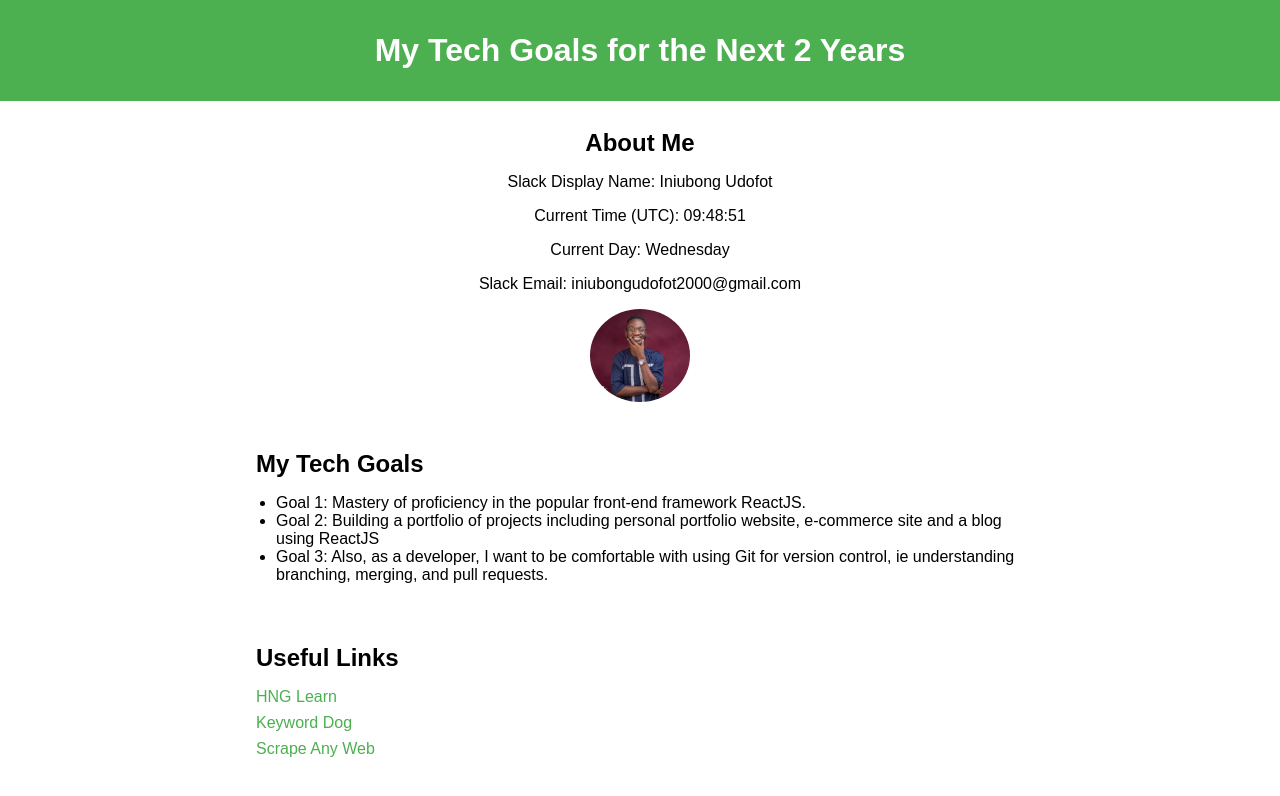
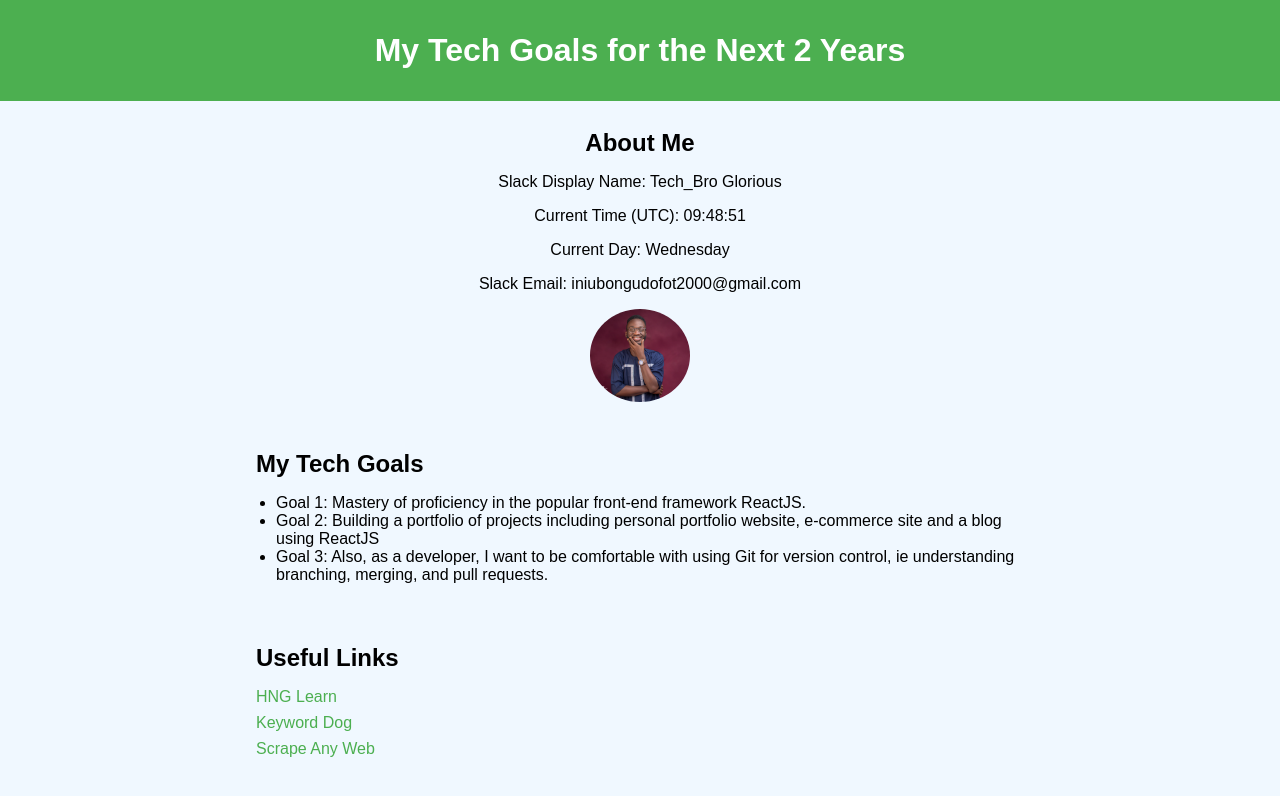
Before and after one commit to gloriousnetworker/personal-website, a plain HTML site: page index.html in a window 1280 px wide. Drawn offline with Linux system fonts and the light colour scheme.

Commit message:
Updated index.html, styles.css, and script.js with new content and styles

```diff
--- a/index.html
+++ b/index.html
@@ -13,12 +13,13 @@
 
     <section id="profile">
         <h2>About Me</h2>
-        <p data-testid="slackDisplayName">Slack Display Name: Iniubong Udofot</p>
+        <p data-testid="slackDisplayName">Slack Display Name: Tech_Bro Glorious</p>
         <p data-testid="currentTimeUTC">Current Time (UTC): <span id="current-time">[Current Time]</span></p>
         <p data-testid="currentDay">Current Day: <span id="current-day">[Current Day]</span></p>
         <p data-testid="slackEmail">Slack Email: iniubongudofot2000@gmail.com</p>
         <img src="images/profile picture.jpg" alt="Slack Profile Picture" data-testid="slackProfilePicture">
     </section>
+
 
     <section id="goals">
         <h2>My Tech Goals</h2>
--- a/styles.css
+++ b/styles.css
@@ -4,6 +4,7 @@ body {
     margin: 0;
     padding: 0;
     box-sizing: border-box;
+    background-color: aliceblue;
 }
 
 header {
@@ -32,6 +33,8 @@ h1, h2 {
 /* Goals section */
 #goals {
     padding: 1em;
+    border-radius: 1em;
+    /*background-color: #542889;*/
 }
 
 #goals ul {
```
